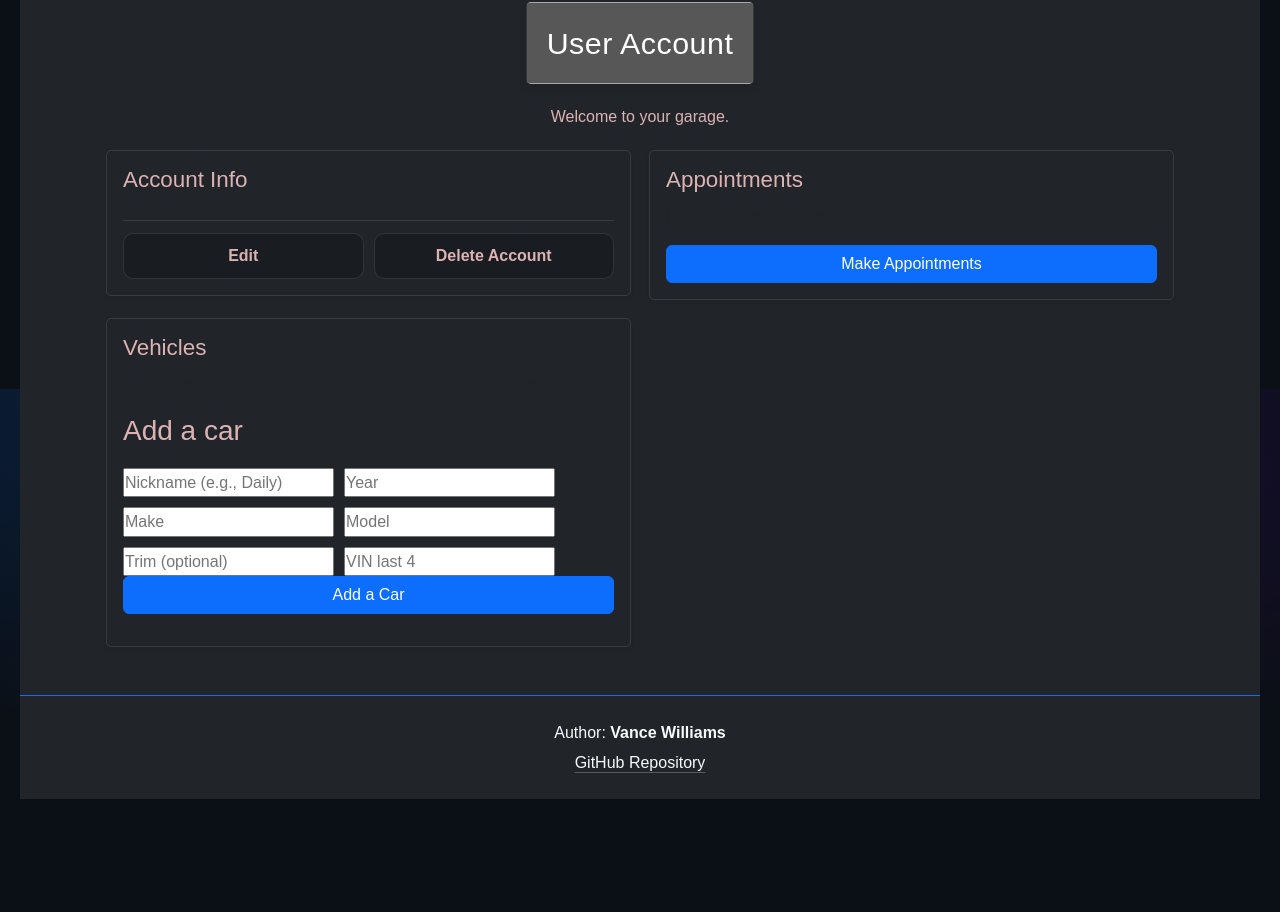
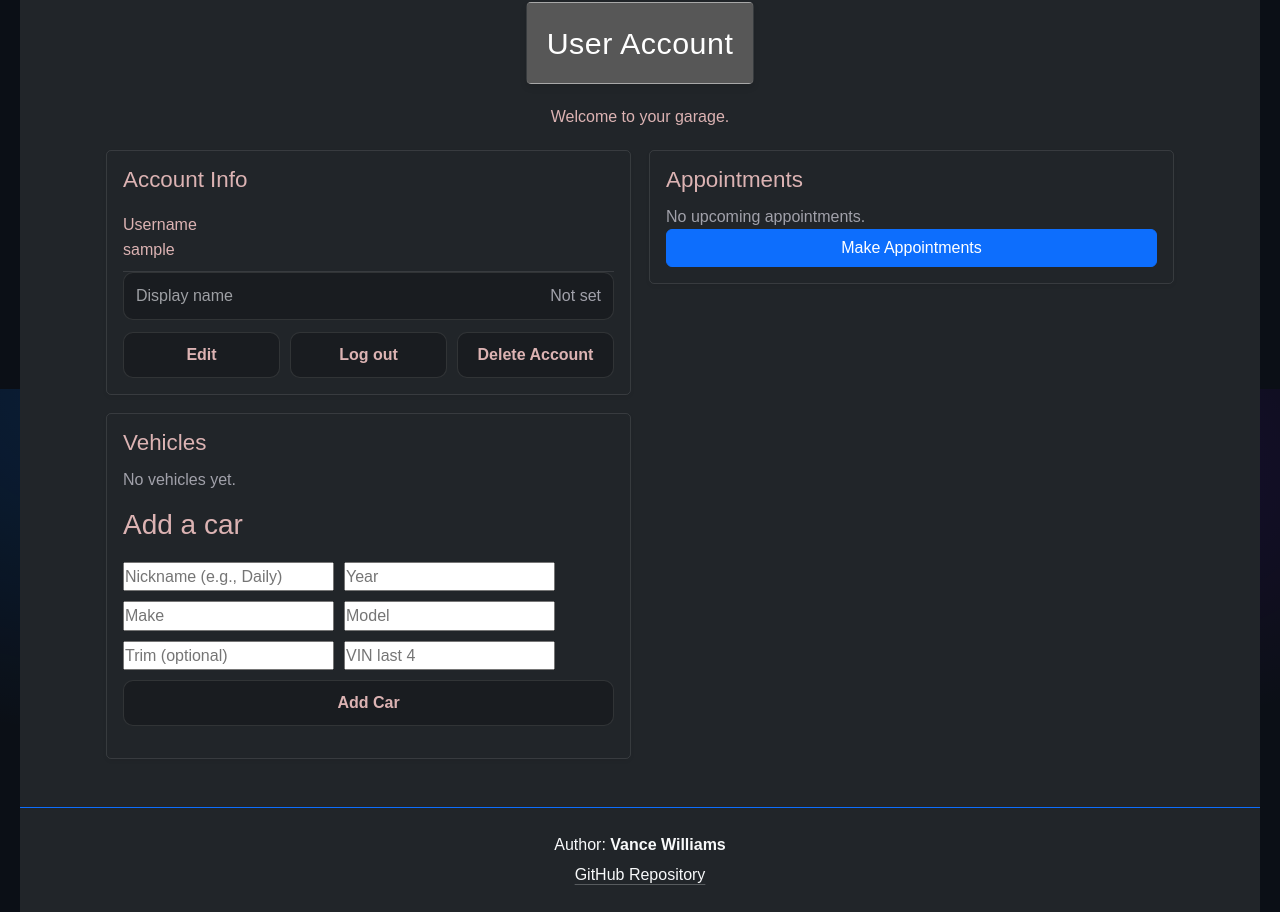
Before and after one commit to Vaoikun/startup, a React (Vite) app: page /account in a window 1280 px wide. Shown: the part 411-1323 px from the top of the page. Before the commit the page ends 1210 px from the top, so only its background shows below. Built offline with nearby package versions, Linux system fonts and the light colour scheme; sample sign-in values are in the browser's storage; grey boxes are pictures that could not be loaded.

Commit message:
account page poslish

```diff
--- a/src/account/account.jsx
+++ b/src/account/account.jsx
@@ -51,7 +51,7 @@ export function Account({ userName: userNameProp, onAuthChange }) {
         setDisplayNameDraft(profile.displayName || '');
     }
 
-    function delAccout(){
+    function delAccount(){
         clearAppointments(userName);
         clearCars(userName);
         clearProfile(userName);
@@ -66,6 +66,47 @@ export function Account({ userName: userNameProp, onAuthChange }) {
         setAppts(listAppointments(userName));
     }
 
+    function submitCar(e) {
+        e.preventDefault();
+        setCarsMsg('');
+
+        const fd = new FormData(e.target);
+        const car = {
+        id: newId(),
+        nickname: (fd.get('nickname') || '').toString().trim(),
+        year: (fd.get('year') || '').toString().trim(),
+        make: (fd.get('make') || '').toString().trim(),
+        model: (fd.get('model') || '').toString().trim(),
+        trim: (fd.get('trim') || '').toString().trim(),
+        vinLast4: (fd.get('vinLast4') || '').toString().trim(),
+        createdAt: new Date().toISOString(),
+        };
+
+        if (!car.nickname || !car.year || !car.make || !car.model) {
+        setCarsMsg('Please fill out Nickname, Year, Make, and Model.');
+        return;
+        }
+        if (car.vinLast4 && car.vinLast4.length !== 4) {
+        setCarsMsg('VIN last 4 must be exactly 4 characters (or leave blank).');
+        return;
+        }
+
+        const res = addCar(userName, car);
+        if (!res.ok) {
+        setCarsMsg(res.error || 'Could not add car.');
+        return;
+        }
+
+        setCars(listCars(userName));
+        e.target.reset();
+        setCarsMsg('Car added!');
+    }
+
+    function deleteCar(carId) {
+        removeCar(userName, carId);
+        setCars(listCars(userName));
+    }
+
   return (
     <main>
             <h1>User Account</h1>
@@ -75,31 +116,78 @@ export function Account({ userName: userNameProp, onAuthChange }) {
                  <div className="card" aria-labelledby="acctInfoTitle">
                     <h2 id="acctInfoTitle">Account Info</h2>
                     <div className="kv" id="acctInfo">
+                        <div className="k">Username</div>
+                        <div className="v">{userName}</div>
+                    </div>
+
+                    <div className="kv-row">
+                    <div className="k">Display name</div>
+                    <div className="v">
+                        {editing ? (
+                        <input
+                            className="inlineInput"
+                            value={displayNameDraft}
+                            onChange={(e) => setDisplayNameDraft(e.target.value)}
+                            placeholder="Optional"
+                        />
+                        ) : (
+                        (profile.displayName || <span className="muted">Not set</span>)
+                        )}
+                    </div>
                 </div>
 
                 <div className="actions">
+                    {!editing ? (
                         <Button variant='secondary' onClick={() => editAccount()}>
                             Edit
                         </Button>
-                        <Button variant='secondary' onClick={() => delAccout()}>
-                            Delete Account
-                        </Button>
+                    ) : (
+                        <>
+                        <Button variant="primary" onClick={saveEdit}>Save</Button>
+                        <Button variant="secondary" onClick={cancelEdit}>Cancel</Button>
+                        </>
+                    )}
+                    <Button variant="outline-light" onClick={logout}>Log out</Button>
+                    <Button variant="danger" onClick={delAccount}>Delete Account</Button>
                 </div>
                 </div>
+
                 <div className="card" aria-labelledby="apptListTitle">
                     <h2 id="apptListTitle">Appointments</h2>
-                    <div id="apptList">
-                        <p>No upcoming appointments.</p>
+                    {appts.length === 0 ? (
+                        <p className="muted">No upcoming appointments.</p>
+                    ) : (
+                        <ul className="list">
+                        {appts
+                            .slice()
+                            .sort((a, b) => (a.date + a.time).localeCompare(b.date + b.time))
+                            .map((a) => (
+                            <li key={a.id} className="item">
+                                <div>
+                                <div className="itemLine">
+                                    <strong>{a.date}</strong> at <strong>{a.time}</strong>
                                 </div>
+                                <div className="itemSub">{a.service}</div>
+                                </div>
+                                <Button variant="outline-danger" size="sm" onClick={() => cancelAppt(a.id)}>
+                                Cancel
+                                </Button>
+                            </li>
+                            ))}
+                        </ul>
+                    )}
+
                     <Button variant='primary' onClick={() => navigate('/schedule')}>
                         Make Appointments
                     </Button>
                 </div>
                 <div className="card" aria-labelledby="vehListTitle">
                     <h2 id="vehListTitle">Vehicles</h2>
-                    <div id="vehList">
-                    </div>
-                    <table aria-label="Linked cars table">
+                    {cars.length === 0 ? (
+                        <p className="muted">No vehicles yet.</p>
+                    ) : (
+                        <div className="tableWrap">
+                        <table aria-label="Linked cars table" className="carsTable">
                             <thead>
                             <tr>
                                 <th>Nickname</th>
@@ -108,12 +196,32 @@ export function Account({ userName: userNameProp, onAuthChange }) {
                                 <th>Model</th>
                                 <th>Trim</th>
                                 <th>VIN (last 4)</th>
+                                <th></th>
                             </tr>
                             </thead>
-                        <tbody id="carsTbody"></tbody>
+                            <tbody>
+                            {cars.map((c) => (
+                                <tr key={c.id}>
+                                <td>{c.nickname}</td>
+                                <td>{c.year}</td>
+                                <td>{c.make}</td>
+                                <td>{c.model}</td>
+                                <td>{c.trim || '-'}</td>
+                                <td>{c.vinLast4 || '-'}</td>
+                                <td className="right">
+                                    <Button variant="outline-danger" size="sm" onClick={() => deleteCar(c.id)}>
+                                    Remove
+                                    </Button>
+                                </td>
+                                </tr>
+                            ))}
+                            </tbody>
                         </table>
+                        </div>
+                    )}
+
                     <h3 style={{ marginTop: '1rem' }}>Add a car</h3>
-                    <form id="addCarForm">
+                    <form id="addCarForm" onSubmit={submitCar}>
                         <div className="actions">
                         <input name="nickname" placeholder="Nickname (e.g., Daily)" required />
                         <input name="year" placeholder="Year" inputMode="numeric" required />
@@ -122,11 +230,13 @@ export function Account({ userName: userNameProp, onAuthChange }) {
                         <input name="trim" placeholder="Trim (optional)" />
                         <input name="vinLast4" placeholder="VIN last 4" maxLength={4} />
                         </div>
+
+                        <div className='actions' style={{marginTop: 10}}>
+                            <Button type='submit' variant='primary'>Add Car</Button>
+                        </div>
                     </form>
-                    <Button variant='primary' onClick={() => 0}>
-                        Add a Car
-                    </Button>
-                    <p id="carsMsg" role="status" aria-live="polite"></p>
+
+                    <p id="carsMsg" role="status" aria-live="polite" className="msg">{carsMsg}</p>
                 </div>
             </section>
         </main>
```
Lines whose indentation alone changed are shown as unchanged.
